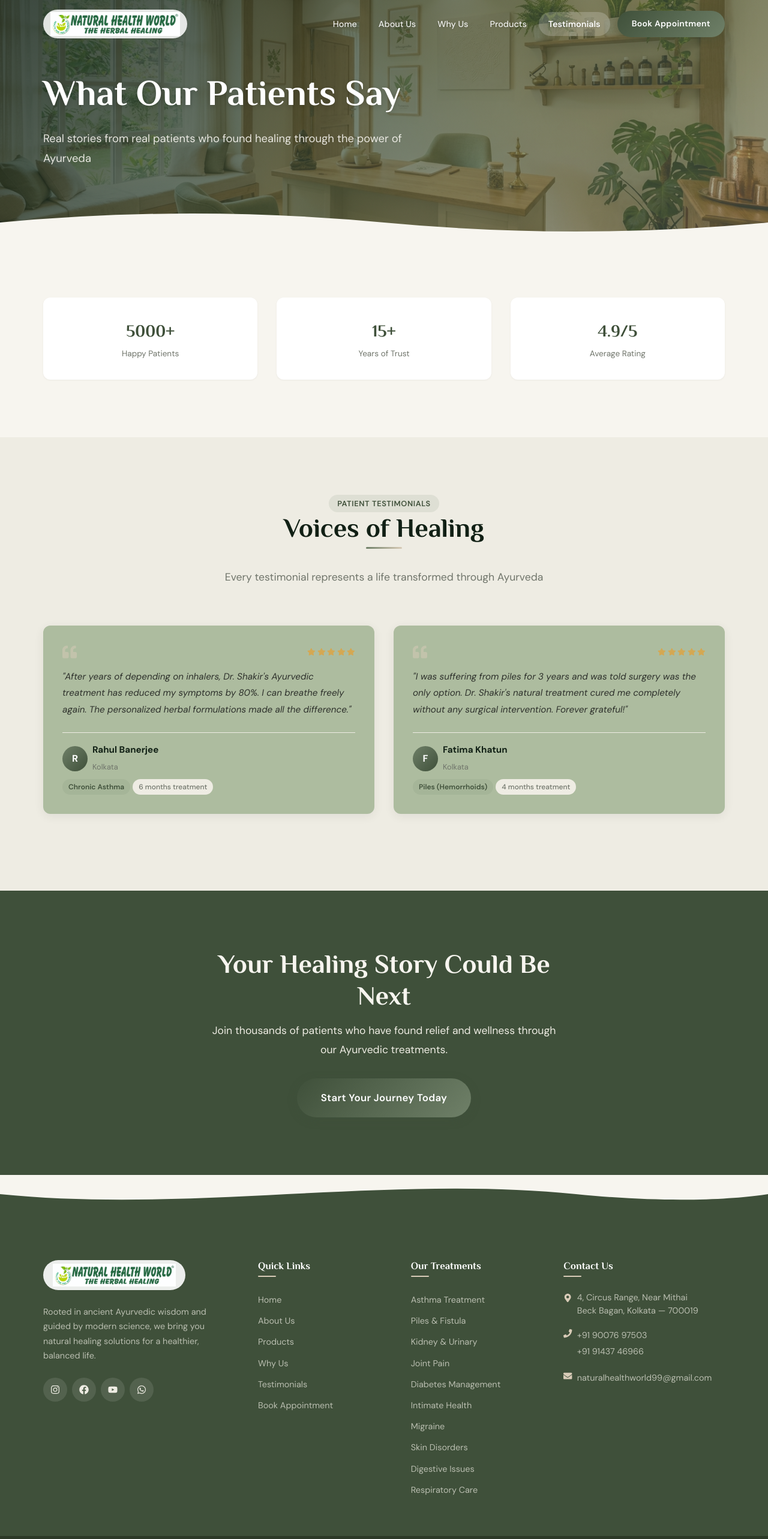
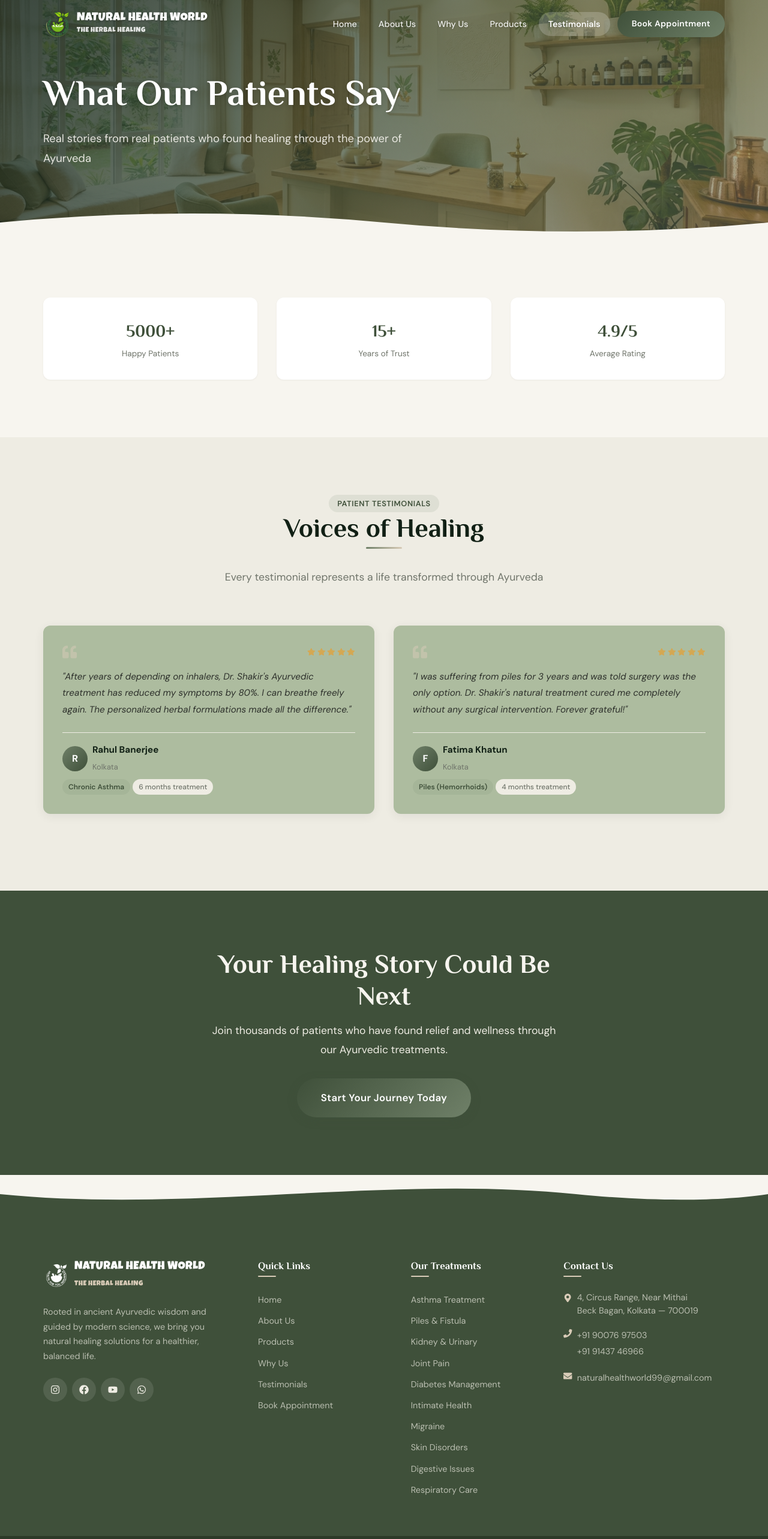
Before and after one commit to Codeaizan/Natural-Health, a React (Vite) app: page /testimonials in a window 1280 px wide. Shown: the top 2566 px of the page at 60% size. Built offline with nearby package versions, Linux system fonts and the light colour scheme.

Commit message:
revert: restore original icon + text logo in navbar and footer

```diff
--- a/src/components/Footer.css
+++ b/src/components/Footer.css
@@ -25,18 +25,42 @@
 
 /* Brand */
 .footer-brand {
-  display: inline-flex;
+  display: flex;
   align-items: center;
+  gap: var(--space-sm);
   margin-bottom: var(--space-lg);
-  background: rgba(255, 255, 255, 0.9);
-  padding: 6px 16px;
-  border-radius: var(--radius-full);
 }
 
-.footer-logo-full {
-  height: 38px;
-  width: auto;
+.footer-brand h3 {
+  font-family: var(--font-brand);
+  color: var(--white);
+  font-size: 1.2rem;
+  font-weight: 400;
+  margin: 0;
+  text-transform: uppercase;
+  letter-spacing: 0.02em;
+}
+
+.footer-logo {
+  width: 44px;
+  height: 44px;
+  flex-shrink: 0;
+}
+
+.footer-logo-img {
+  width: 100%;
+  height: 100%;
   object-fit: contain;
+  filter: brightness(0) invert(1);
+}
+
+.footer-tagline {
+  font-family: var(--font-brand);
+  font-size: 0.72rem;
+  color: var(--sand);
+  letter-spacing: 0.04em;
+  text-transform: uppercase;
+  font-weight: 400;
 }
 
 .footer-desc {
--- a/src/components/Footer.jsx
+++ b/src/components/Footer.jsx
@@ -1,6 +1,6 @@
 import { Link } from 'react-router-dom';
 import { FaLeaf, FaPhone, FaEnvelope, FaMapMarkerAlt, FaInstagram, FaFacebook, FaYoutube, FaWhatsapp } from 'react-icons/fa';
-import logoFullImg from '../assets/images/logo-full.jpg';
+import logoImg from '../assets/images/logo.png';
 import './Footer.css';
 
 const quickLinks = [
@@ -40,7 +40,13 @@ export default function Footer() {
             {/* Brand Column */}
             <div className="footer-brand-col">
               <Link to="/" className="footer-brand">
-                <img src={logoFullImg} alt="Natural Health World — The Herbal Healing" className="footer-logo-full" />
+                <div className="footer-logo">
+                  <img src={logoImg} alt="Natural Health World" className="footer-logo-img" />
+                </div>
+                <div>
+                  <h3>Natural Health World</h3>
+                  <span className="footer-tagline">The Herbal Healing</span>
+                </div>
               </Link>
               <p className="footer-desc">
                 Rooted in ancient Ayurvedic wisdom and guided by modern science, we bring you natural healing solutions for a healthier, balanced life.
--- a/src/components/Navbar.css
+++ b/src/components/Navbar.css
@@ -29,26 +29,65 @@
 .navbar-brand {
   display: flex;
   align-items: center;
+  gap: var(--space-sm);
   z-index: 1001;
-  background: rgba(255, 255, 255, 0.85);
-  backdrop-filter: blur(8px);
-  -webkit-backdrop-filter: blur(8px);
-  padding: 4px 12px;
-  border-radius: var(--radius-full);
-  transition: all var(--transition-base);
 }
 
-.navbar-scrolled .navbar-brand {
-  background: transparent;
-  backdrop-filter: none;
-  -webkit-backdrop-filter: none;
-  padding: 4px 0;
+.navbar-logo {
+  width: 48px;
+  height: 48px;
+  display: flex;
+  align-items: center;
+  justify-content: center;
+  flex-shrink: 0;
 }
 
-.navbar-logo-full {
-  height: 40px;
-  width: auto;
+.navbar-logo-img {
+  width: 100%;
+  height: 100%;
   object-fit: contain;
+  filter: drop-shadow(0 1px 3px rgba(0,0,0,0.3));
+  transition: filter var(--transition-base);
+}
+
+.navbar-scrolled .navbar-logo-img {
+  filter: none;
+}
+
+.navbar-brand-text {
+  display: flex;
+  flex-direction: column;
+}
+
+.navbar-brand-name {
+  font-family: var(--font-brand);
+  font-weight: 400;
+  font-size: 1.2rem;
+  color: var(--white);
+  line-height: 1.1;
+  transition: color var(--transition-base);
+  text-shadow: 0 1px 4px rgba(0,0,0,0.3);
+  text-transform: uppercase;
+  letter-spacing: 0.02em;
+}
+
+.navbar-scrolled .navbar-brand-name {
+  color: var(--brand-green);
+  text-shadow: none;
+}
+
+.navbar-brand-tagline {
+  font-family: var(--font-brand);
+  font-size: 0.72rem;
+  color: rgba(255,255,255,0.85);
+  letter-spacing: 0.04em;
+  text-transform: uppercase;
+  font-weight: 400;
+  transition: color var(--transition-base);
+}
+
+.navbar-scrolled .navbar-brand-tagline {
+  color: var(--brand-green-dark);
 }
 
 /* Links */
--- a/src/components/Navbar.jsx
+++ b/src/components/Navbar.jsx
@@ -1,7 +1,7 @@
 import { useState, useEffect } from 'react';
 import { Link, NavLink, useLocation } from 'react-router-dom';
 import { HiMenu, HiX } from 'react-icons/hi';
-import logoFullImg from '../assets/images/logo-full.jpg';
+import logoImg from '../assets/images/logo.png';
 import './Navbar.css';
 
 const navLinks = [
@@ -38,7 +38,13 @@ export default function Navbar() {
     <nav className={`navbar ${scrolled ? 'navbar-scrolled' : ''}`} id="navbar">
       <div className="container navbar-inner">
         <Link to="/" className="navbar-brand" id="nav-logo">
-          <img src={logoFullImg} alt="Natural Health World — The Herbal Healing" className="navbar-logo-full" />
+          <div className="navbar-logo">
+            <img src={logoImg} alt="Natural Health World Logo" className="navbar-logo-img" />
+          </div>
+          <div className="navbar-brand-text">
+            <span className="navbar-brand-name">Natural Health World</span>
+            <span className="navbar-brand-tagline">The Herbal Healing</span>
+          </div>
         </Link>
 
         <div className={`navbar-links ${isOpen ? 'navbar-links-open' : ''}`}>
```
